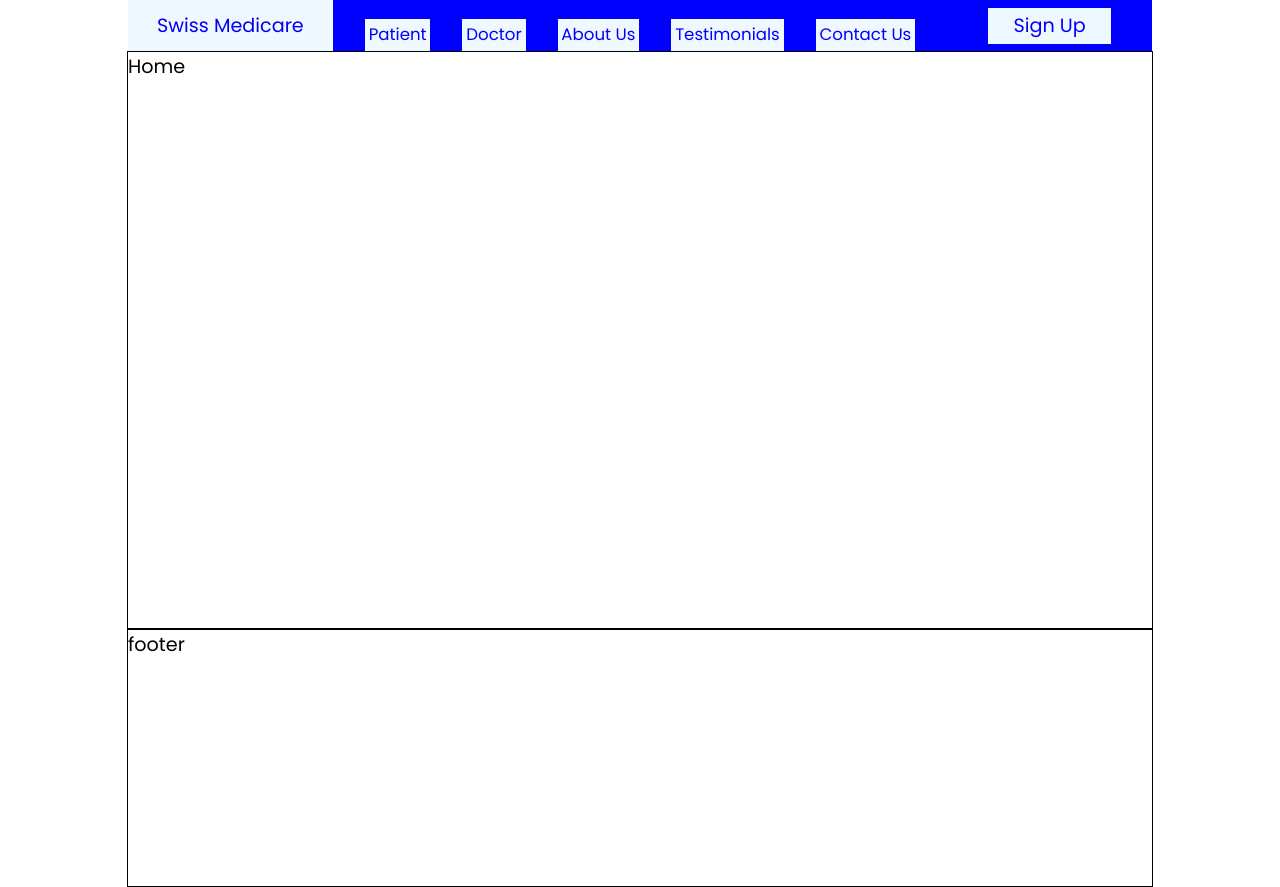
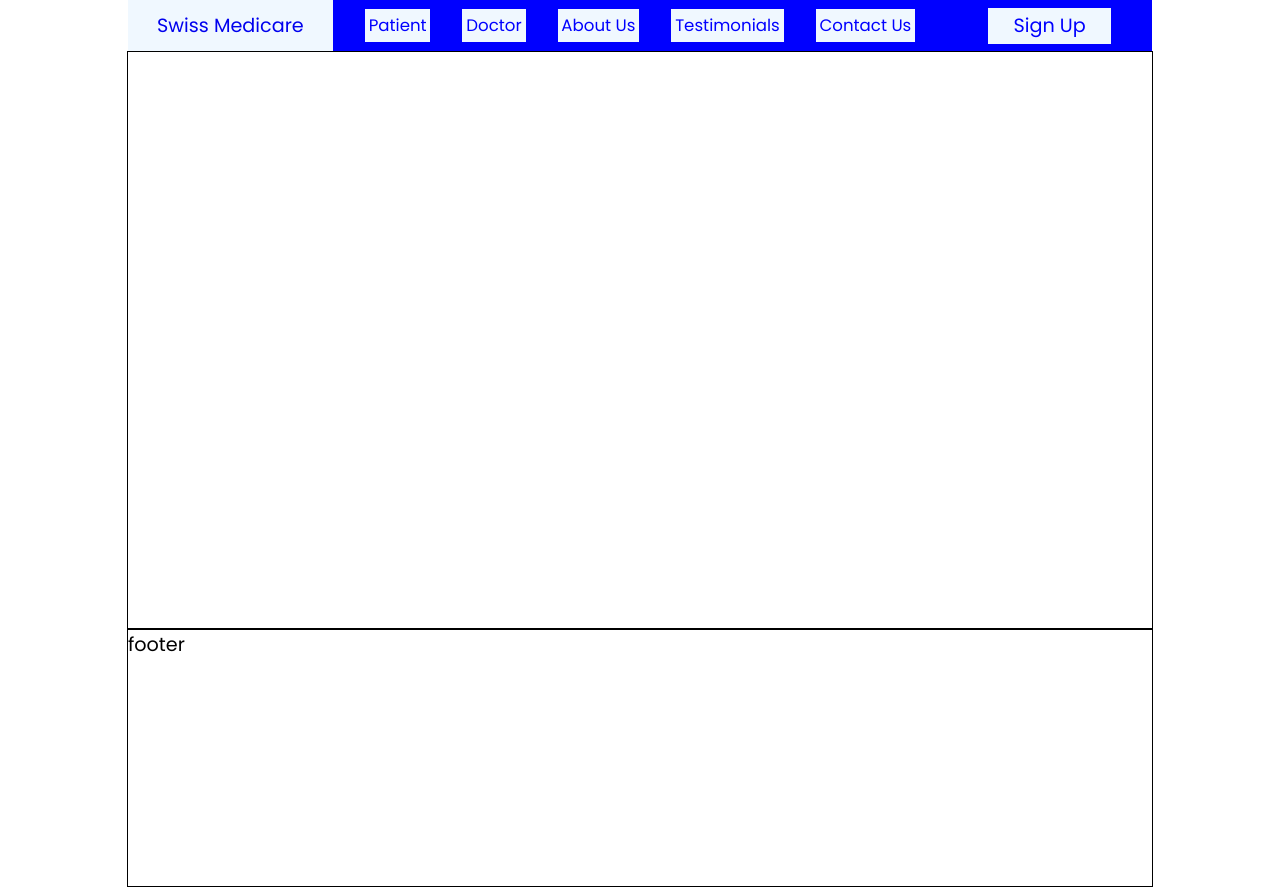
Before and after one commit to MokuaEnock/swiss, a React (Create React App) app: page / in a window 1280 px wide. Built offline with nearby package versions, Linux system fonts and the light colour scheme.

Commit message:
create main section componenta and connect it to home

```diff
--- a/src/App.css
+++ b/src/App.css
@@ -38,7 +38,7 @@ header {
   display: flex;
   flex-direction: row;
   justify-content: space-evenly;
-  align-items: flex-end;
+  align-items: center;
 }
 
 #header-container > * {
--- a/src/components/home/home.js
+++ b/src/components/home/home.js
@@ -1,5 +1,10 @@
 import React from "react";
+import MainSection from "./mainsection";
 
 export default function Home() {
-  return <main>Home</main>;
+  return (
+    <main className="main">
+      <MainSection />
+    </main>
+  );
 }
--- /dev/null
+++ b/src/components/home/mainsection.js
@@ -0,0 +1,3 @@
+export default function MainSection() {
+  return <section></section>;
+}
```
